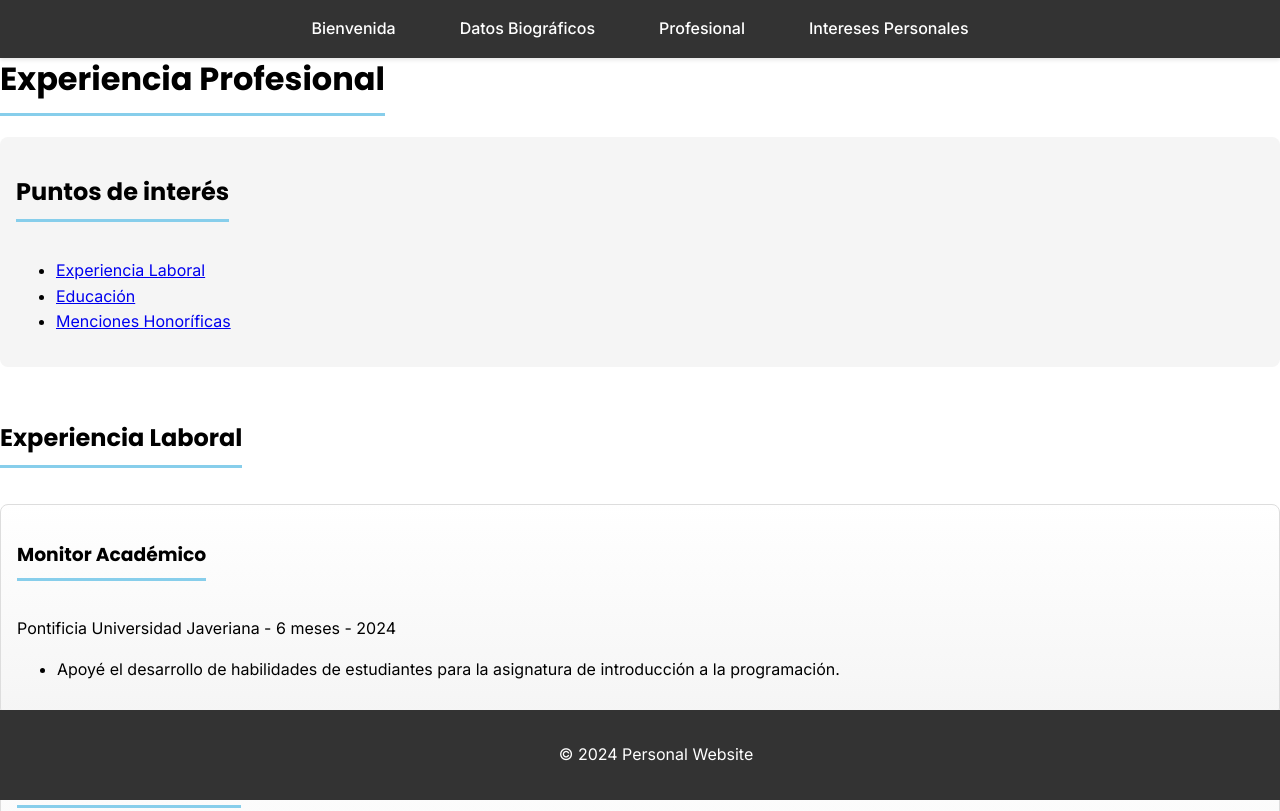
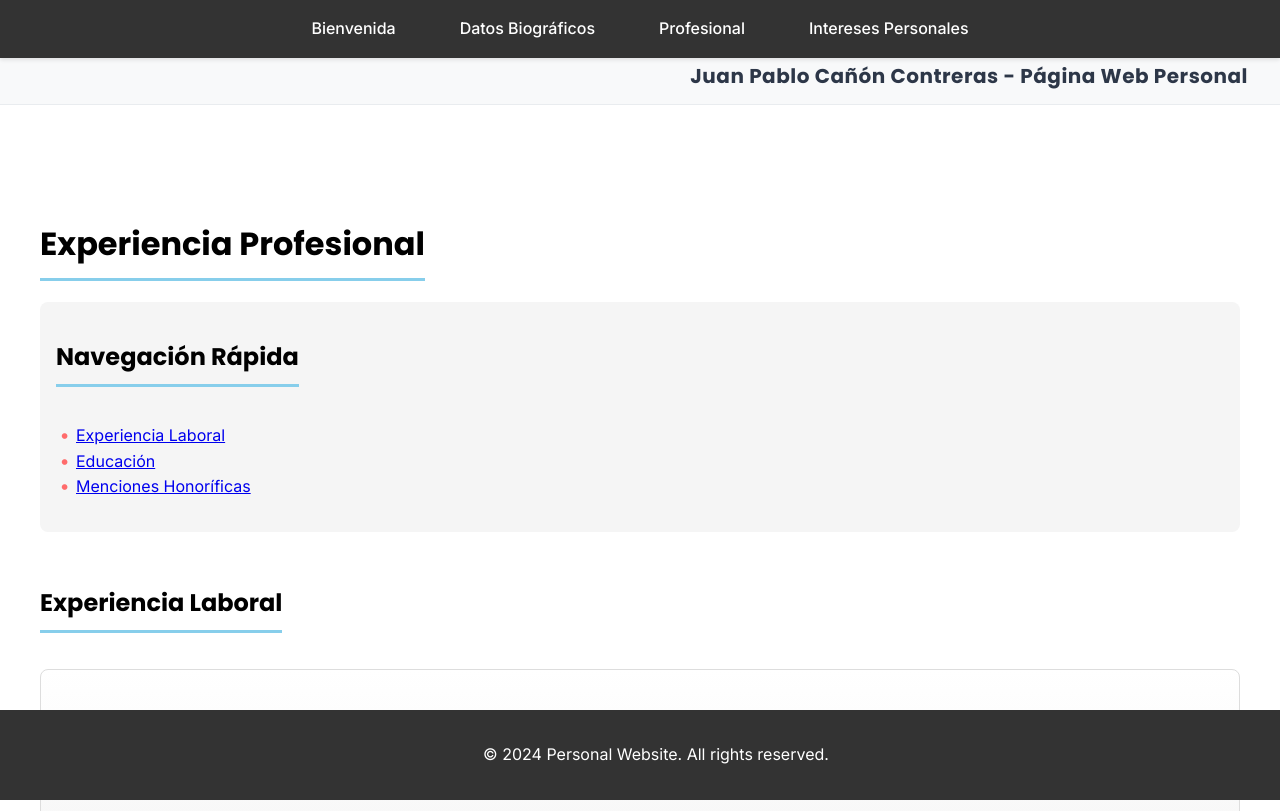
Before and after one commit to JuanBap/Taller1DW, a plain HTML site: page Parte1/resume.html in a window 1280 px wide. Shown: the top 811 px of the page. Drawn offline with Linux system fonts and the light colour scheme.

Commit message:
Ajuste de resumen profesional

```diff
--- a/Parte1/resume.html
+++ b/Parte1/resume.html
@@ -3,18 +3,16 @@
 <head>
     <meta charset="UTF-8">
     <meta name="viewport" content="width=device-width, initial-scale=1.0">
-    <title>Datos Biográficos</title>
+    <title>Profesional</title>
     <link rel="preconnect" href="https://fonts.googleapis.com">
     <link rel="preconnect" href="https://fonts.gstatic.com" crossorigin>
     <link href="https://fonts.googleapis.com/css2?family=Inter:wght@400;500&family=Poppins:wght@500;600;700&display=swap" rel="stylesheet">
     <link rel="stylesheet" href="styles.css">
 </head>
 <body>
-    <!-- Titulo -->
-    <div class="title-selection">
-        <p class="title-text">Juan Pablo Cañón Contreras - Portafolio Personal</p>
+    <div class="title-section">
+        <p class="title-text">Juan Pablo Cañón Contreras - Página Web Personal</p>
     </div>
-    <!-- Barra de Navegación -->
     <nav class="navbar">
         <ul class="nav-list">
             <li><a href="index.html">Bienvenida</a></li>
@@ -23,12 +21,12 @@
             <li><a href="interests.html">Intereses Personales</a></li>
         </ul>
     </nav>
-    <!-- Contenido -->
-    <div clas="resume-content">
+
+    <div class="resume-content">
         <h1>Experiencia Profesional</h1>
 
         <nav class="resume-nav">
-            <h2>Puntos de interés</h2>
+            <h2>Navegación Rápida</h2>
             <ul>
                 <li><a href="#work-experience">Experiencia Laboral</a></li>
                 <li><a href="#education">Educación</a></li>
@@ -36,9 +34,9 @@
             </ul>
         </nav>
 
-    <!-- Primera Sección: Experiencia Laboral -->
         <section id="work-experience" class="resume-section">
             <h2>Experiencia Laboral</h2>
+
             <div class="resume-subsection">
                 <h3>Monitor Académico</h3>
                 <p>Pontificia Universidad Javeriana - 6 meses - 2024</p>
@@ -46,6 +44,7 @@
                     <li>Apoyé el desarrollo de habilidades de estudiantes para la asignatura de introducción a la programación.</li>
                 </ul>
             </div>
+
             <div class="resume-subsection">
                 <h3>Monitor Administrativo</h3>
                 <p>Pontificia Universidad Javeriana - 6 meses - 2024</p>
@@ -54,9 +53,10 @@
                 </ul>
             </div>
         </section>
-    <!-- Segunda Sección: Educación-->
+
         <section id="education" class="resume-section">
             <h2>Educación</h2>
+
             <div class="resume-subsection">
                 <h3>Pregrado en Ingeniería de Sistemas</h3>
                 <p>Pontificia Universidad Javeriana - 2022 - 2027</p>
@@ -66,9 +66,10 @@
                 </ol>
             </div>
         </section>
-    <!-- Segunda Sección: Menciones Honoríficas-->
+
         <section id="awards" class="resume-section">
             <h2>Menciones Honoríficas</h2>
+
             <div class="resume-subsection">
                 <ul>
                     <li>Constancia Excelencia Académica Periodo 2022-30</li>
@@ -78,10 +79,10 @@
                 </ul>
             </div>
         </section>
+    </div>
 
-    </div>
-    <!-- Pie de página -->
     <footer>
-        <p>&copy; 2024 Personal Website</p>
+        <p>&copy; 2024 Personal Website. All rights reserved.</p>
     </footer>
 </body>
+</html>
```
Also changed, not shown: Parte1/biography.html (+1 -1 lines). Lines whose indentation alone changed are shown as unchanged.
